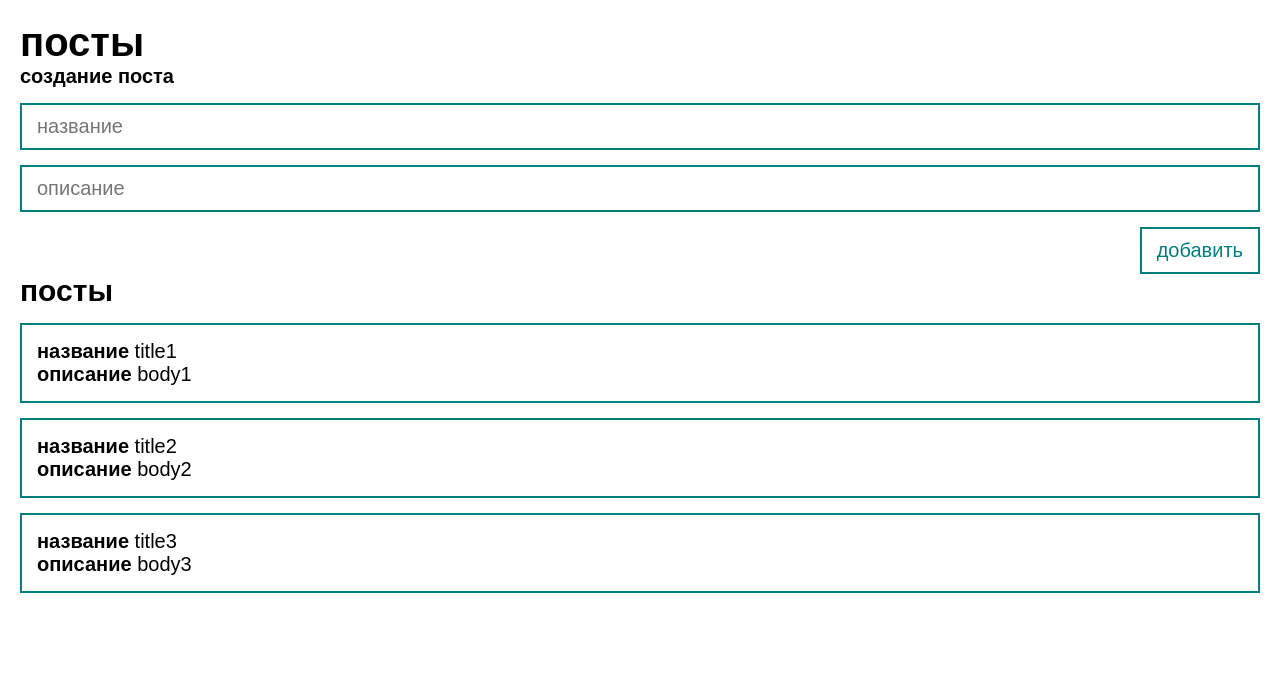
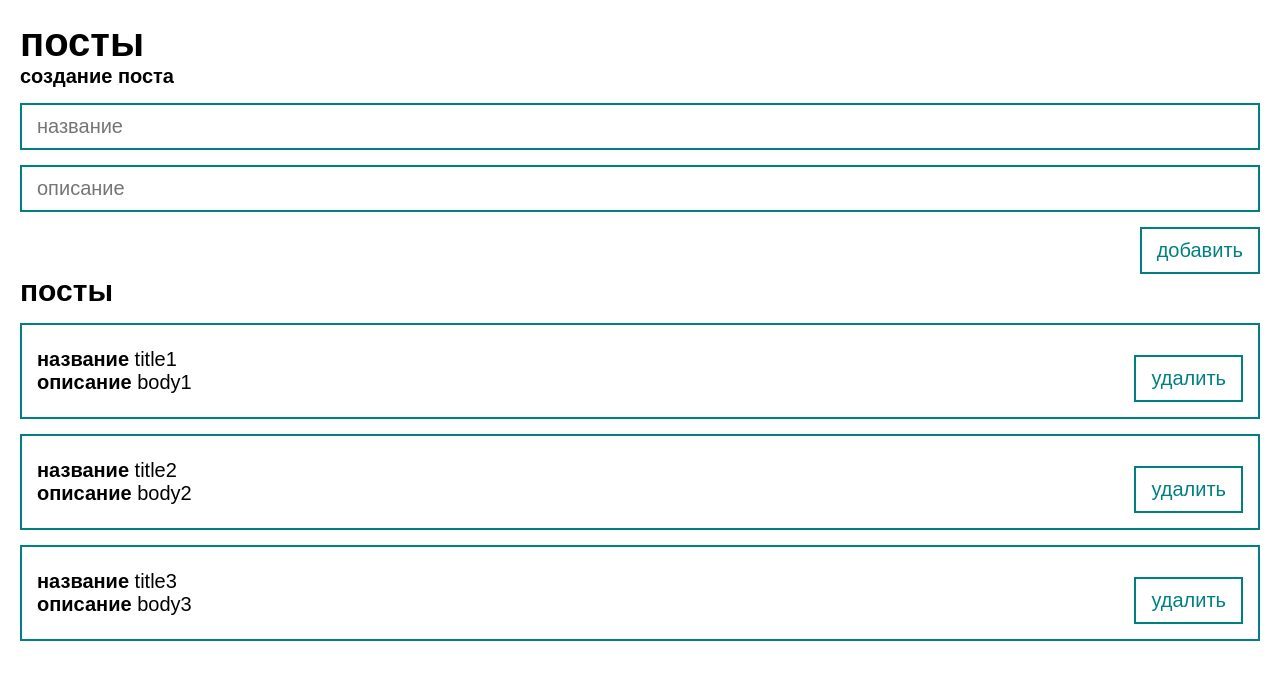
Before and after one commit to pohlebkin/ulbi-vue, a Vue app: page / in a window 1280 px wide. Shown: the top 680 px of the page. Built offline with nearby package versions, Linux system fonts and the light colour scheme.

Commit message:
компонент MyBtn
время в обучающем видео 54:00

```diff
--- a/src/components/PostForm.vue
+++ b/src/components/PostForm.vue
@@ -1,6 +1,11 @@
 <script>
+import MyBtn from '@/components/common/MyBtn.vue'
+
 export default {
     name: 'PostForm',
+    components: {
+        MyBtn,
+    },
     data() {
         return {
             post: {
@@ -39,7 +44,9 @@ export default {
             type="text"
             placeholder="описание"
         />
-        <button class="btn" @click="creatrePost">добавить</button>
+        <MyBtn style="align-self: flex-end" class="btn" @click="creatrePost"
+            >добавить</MyBtn
+        >
     </form>
 </template>
 
@@ -55,13 +62,4 @@ form {
     margin-top: 15px;
     border: 2px solid teal;
 }
-
-.btn {
-    align-self: flex-end; /* по кравому краю */
-    margin-top: 15px;
-    padding: 10px 15px;
-    background: white;
-    color: teal;
-    border: 2px solid teal;
-}
 </style>
--- a/src/components/PostItem.vue
+++ b/src/components/PostItem.vue
@@ -1,6 +1,11 @@
 <script>
+import MyBtn from '@/components/common/MyBtn.vue'
+
 export default {
     name: 'PostItem',
+    components: {
+        MyBtn,
+    },
     props: {
         post: {
             type: Object,
@@ -13,8 +18,13 @@ export default {
 <template>
     <div>
         <div class="post">
-            <div><b>название</b> {{ post.title }}</div>
-            <div><b>описание</b> {{ post.body }}</div>
+            <div>
+                <div><b>название</b> {{ post.title }}</div>
+                <div><b>описание</b> {{ post.body }}</div>
+            </div>
+            <div class="post__btns">
+                <MyBtn class="btn">удалить</MyBtn>
+            </div>
         </div>
     </div>
 </template>
@@ -24,5 +34,8 @@ export default {
     border: 2px solid teal;
     padding: 15px;
     margin-top: 15px;
+    display: flex;
+    align-items: center;
+    justify-content: space-between;
 }
 </style>
--- /dev/null
+++ b/src/components/common/MyBtn.vue
@@ -0,0 +1,17 @@
+<script></script>
+
+<template>
+    <button class="btn">
+        <slot></slot>
+    </button>
+</template>
+
+<style scoped>
+.btn {
+    margin-top: 15px;
+    padding: 10px 15px;
+    background: white;
+    color: teal;
+    border: 2px solid teal;
+}
+</style>
```
